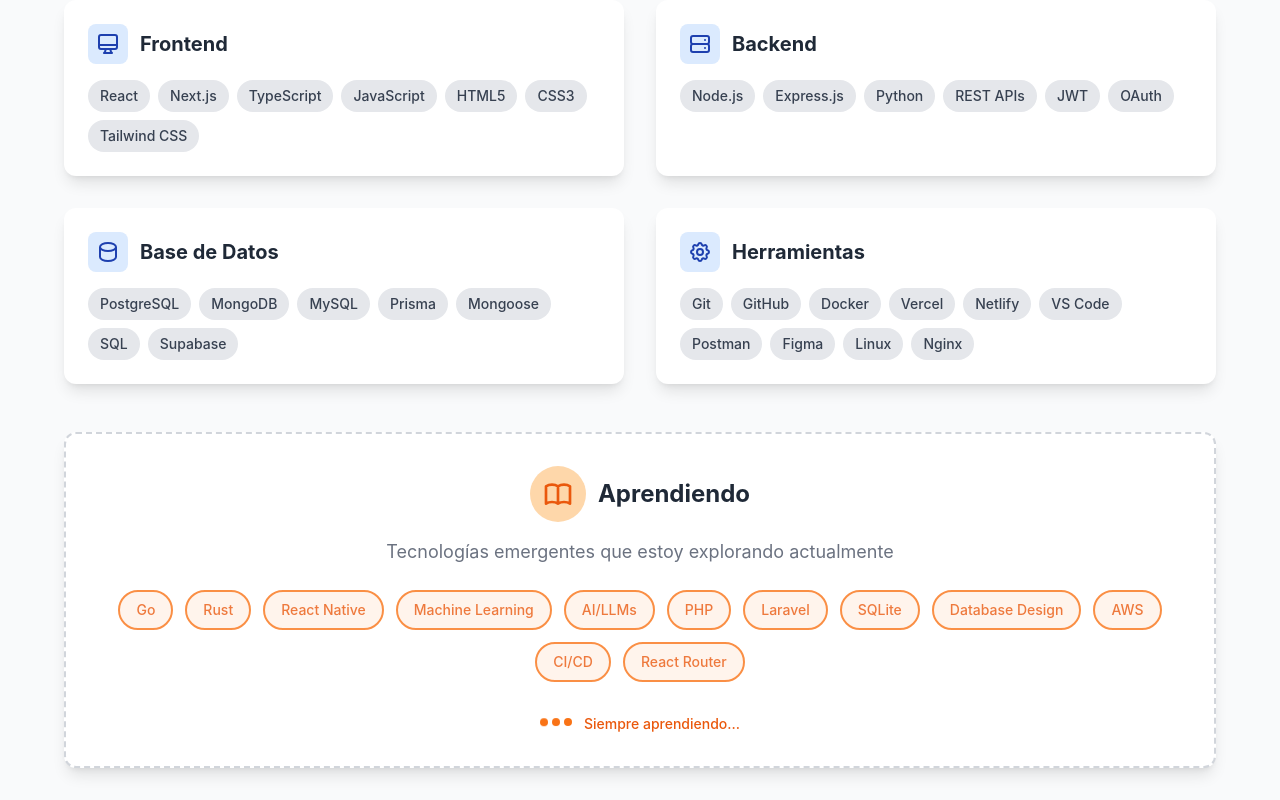
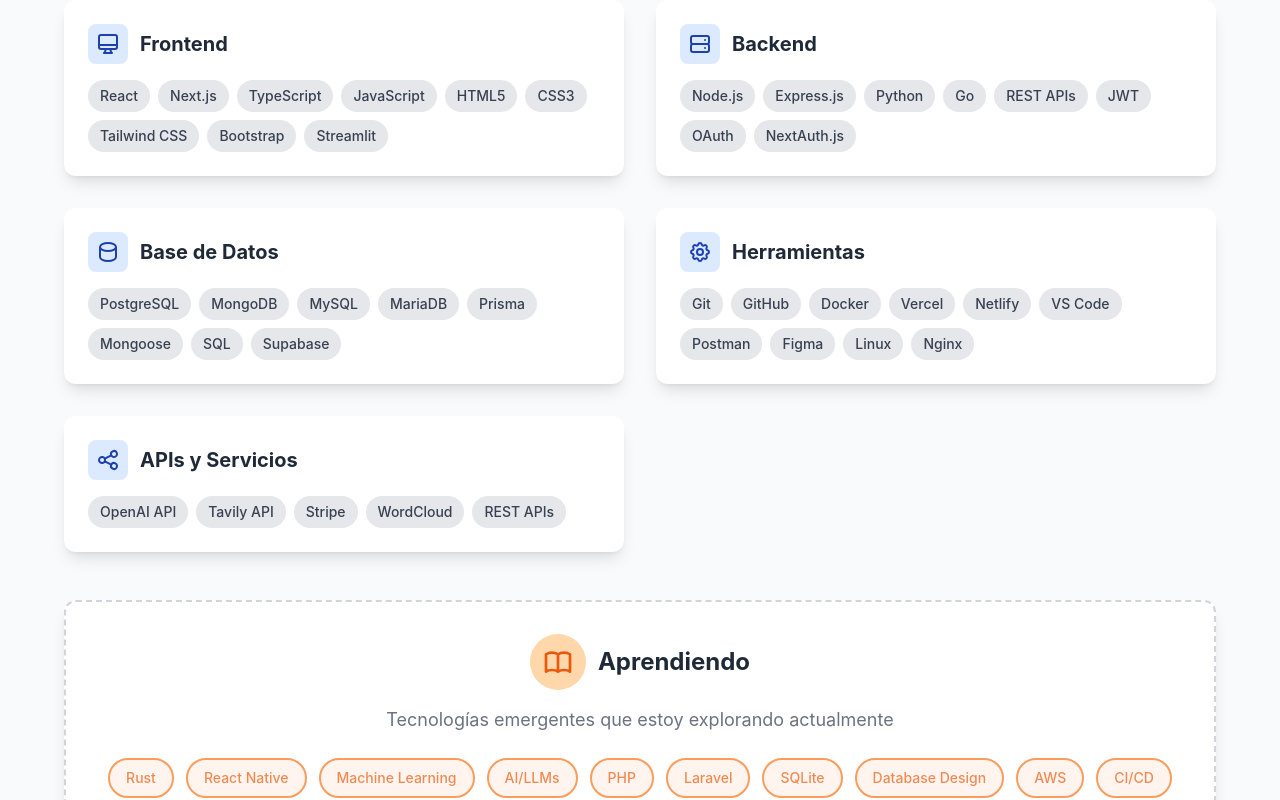
Before and after one commit to MiltonPolanco/Portafolio-Milton-Polanco, a React (Vite) app: page / in a window 1280 px wide. Shown: the part 1800-2600 px from the top of the page. Built offline with nearby package versions, Linux system fonts and the light colour scheme.

Commit message:
Changes in skills page and added a .png for the project "Asistente Digital de Investigación"

```diff
--- a/src/components/Projects.tsx
+++ b/src/components/Projects.tsx
@@ -25,7 +25,7 @@
     {
       title: t('projects.research-assistant.title'),
       description: t('projects.research-assistant.description'),
-      image: generateScreenshotUrl('https://asistente-de-investigacin-digital.streamlit.app/'),
+      image: '/asistente-streamlit.png',
       technologies: ['Python', 'Streamlit', 'OpenAI API', 'Tavily API', 'WordCloud'],
       githubUrl: 'https://github.com/MiltonPolanco/Proyecto1-IA',
       liveUrl: 'https://asistente-de-investigacin-digital.streamlit.app/'
--- a/src/components/Skills.tsx
+++ b/src/components/Skills.tsx
@@ -17,7 +17,7 @@
       ),
       skills: [
         'React', 'Next.js', 'TypeScript', 'JavaScript', 'HTML5', 'CSS3',
-        'Tailwind CSS'
+        'Tailwind CSS', 'Bootstrap', 'Streamlit'
       ]
     },
     {
@@ -28,7 +28,7 @@
         </svg>
       ),
       skills: [
-        'Node.js', 'Express.js', 'Python', 'REST APIs', 'JWT', 'OAuth'
+        'Node.js', 'Express.js', 'Python', 'Go', 'REST APIs', 'JWT', 'OAuth', 'NextAuth.js'
       ]
     },
     {
@@ -39,7 +39,7 @@
         </svg>
       ),
       skills: [
-        'PostgreSQL', 'MongoDB', 'MySQL', 'Prisma', 'Mongoose',
+        'PostgreSQL', 'MongoDB', 'MySQL', 'MariaDB', 'Prisma', 'Mongoose',
         'SQL', 'Supabase'
       ]
     },
@@ -55,13 +55,25 @@
         'Git', 'GitHub', 'Docker', 'Vercel', 'Netlify',
         'VS Code', 'Postman', 'Figma', 'Linux', 'Nginx'
       ]
+    },
+    {
+      title: t('skills.apis'),
+      icon: (
+        <svg className="w-6 h-6" fill="none" stroke="currentColor" viewBox="0 0 24 24">
+          <path strokeLinecap="round" strokeLinejoin="round" strokeWidth={2} d="M8.684 13.342C8.886 12.938 9 12.482 9 12c0-.482-.114-.938-.316-1.342m0 2.684a3 3 0 110-2.684m0 2.684l6.632 3.316m-6.632-6l6.632-3.316m0 0a3 3 0 105.367-2.684 3 3 0 00-5.367 2.684zm0 9.316a3 3 0 105.367 2.684 3 3 0 00-5.367-2.684z" />
+        </svg>
+      ),
+      skills: [
+        'OpenAI API', 'Tavily API', 'Stripe', 'WordCloud', 'REST APIs'
+      ]
     }
   ];
 
   const learningSkills = [
-    'Go', 'Rust', 'React Native',
+    'Rust', 'React Native',
     'Machine Learning', 'AI/LLMs', 'PHP',
-    'Laravel',  'SQLite', 'Database Design', 'AWS', 'CI/CD', 'React Router'
+    'Laravel', 'SQLite', 'Database Design', 'AWS', 'CI/CD', 'React Router',
+    'GraphQL', 'Microservices'
   ];
 
   return (
--- a/src/context/LanguageContext.tsx
+++ b/src/context/LanguageContext.tsx
@@ -53,6 +53,7 @@
     'skills.backend': 'Backend',
     'skills.database': 'Base de Datos',
     'skills.tools': 'Herramientas',
+    'skills.apis': 'APIs y Servicios',
     'skills.learning': 'Aprendiendo',
     'skills.learningSubtitle': 'Tecnologías emergentes que estoy explorando actualmente',
     'skills.alwaysLearning': 'Siempre aprendiendo...',
@@ -122,6 +123,7 @@
     'skills.backend': 'Backend',
     'skills.database': 'Database',
     'skills.tools': 'Tools',
+    'skills.apis': 'APIs & Services',
     'skills.learning': 'Learning',
     'skills.learningSubtitle': 'Emerging technologies I am currently exploring',
     'skills.alwaysLearning': 'Always learning...',
```
Also changed, not shown: public/asistente-streamlit.png (added).
